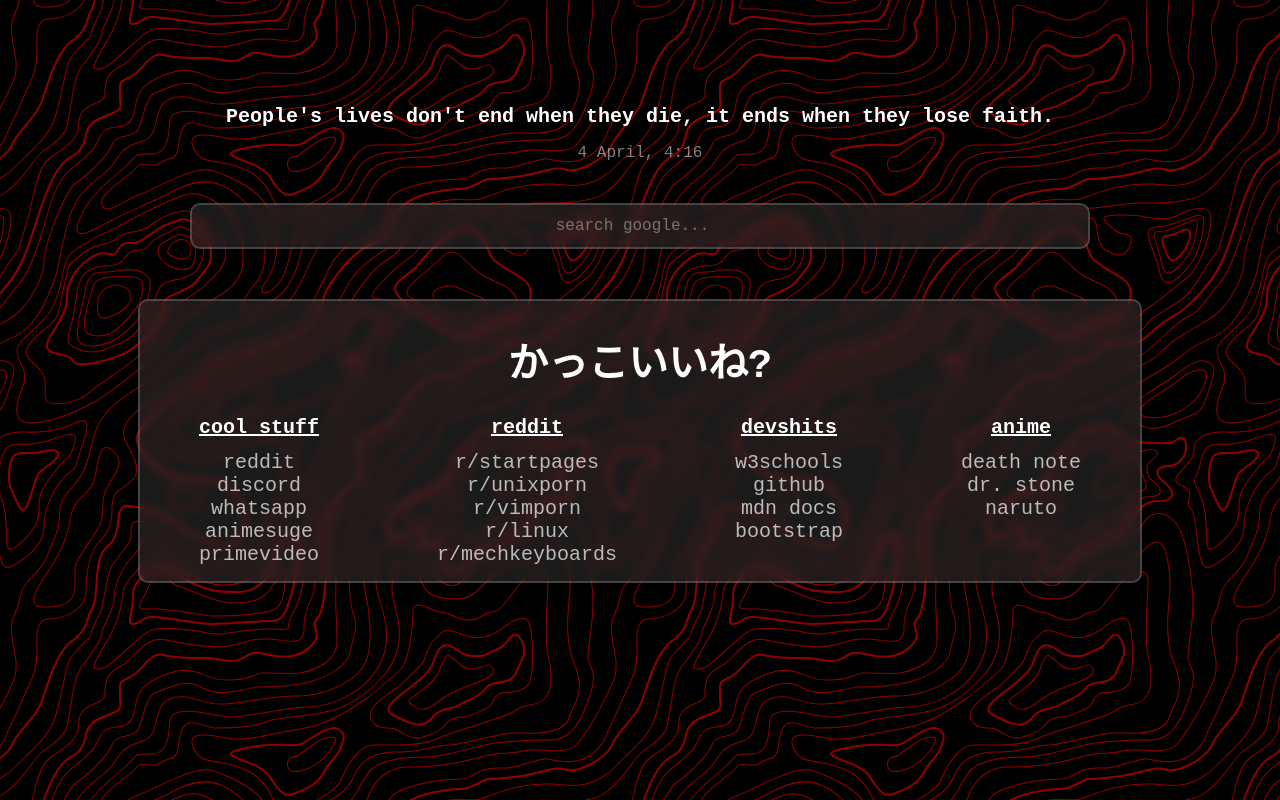
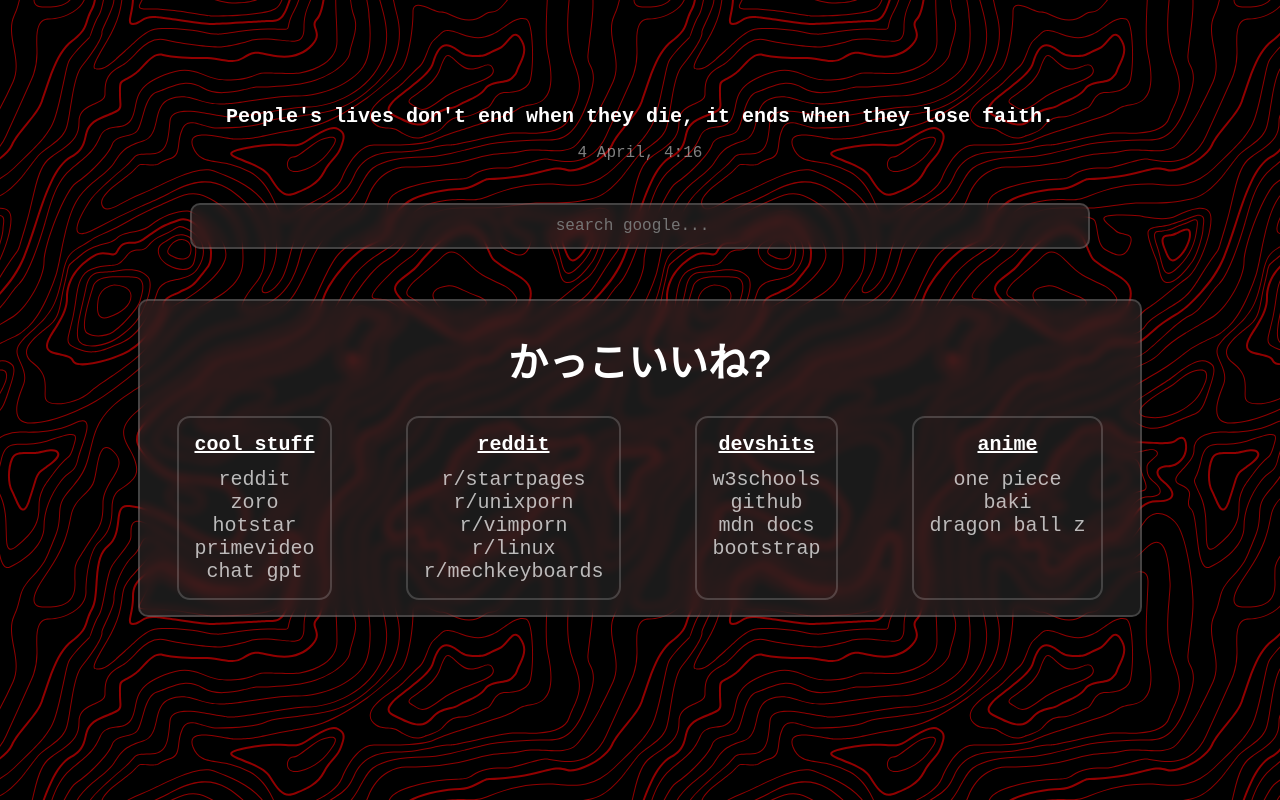
Before and after one commit to DhyaneshHarnale/CustomStartpage, a browser extension: page index.html in a window 1280 px wide. Drawn offline with Linux system fonts and the light colour scheme.

Commit message:
Project Finished.

```diff
--- a/index.html
+++ b/index.html
@@ -36,16 +36,16 @@
                         <a href="https://reddit.com">reddit</a>
                     </li>
                     <li>
-                        <a href="https://discord.com/app">discord</a>
+                        <a href="https://zoro.to">zoro</a>
                     </li>
                     <li>
-                        <a href="https://web.whatsapp.com">whatsapp</a>
-                    </li>
-                    <li>
-                        <a href="https://animesuge.to">animesuge</a>
+                        <a href="https://hotstar.com">hotstar</a>
                     </li>
                     <li>
                         <a href="https://www.primevideo.com/">primevideo</a>
+                    </li>
+                    <li>
+                        <a href="https://chat.openai.com">chat gpt</a>
                     </li>
                 </ul>
 
@@ -87,13 +87,13 @@
                 <ul>
                     <li class="group">anime</li>
                     <li>
-                        <a href="https://animesuge.to/anime/death-note-z02">death note</a>
+                        <a href="https://zoro.to/watch/one-piece-100">one piece</a>
                     </li>
                     <li>
-                        <a href="https://animesuge.to/anime/dr-stone-lo6q">dr. stone</a>
+                        <a href="https://zoro.to/watch/baki-2649">baki</a>
                     </li>
                     <li>
-                        <a href="https://animesuge.to/anime/naruto-xx8z">naruto</a>
+                        <a href="https://zoro.to/watch/dragon-ball-z-325">dragon ball z</a>
                     </li>
                 </ul>
             </div>
```
Also changed, not shown: style.css.
